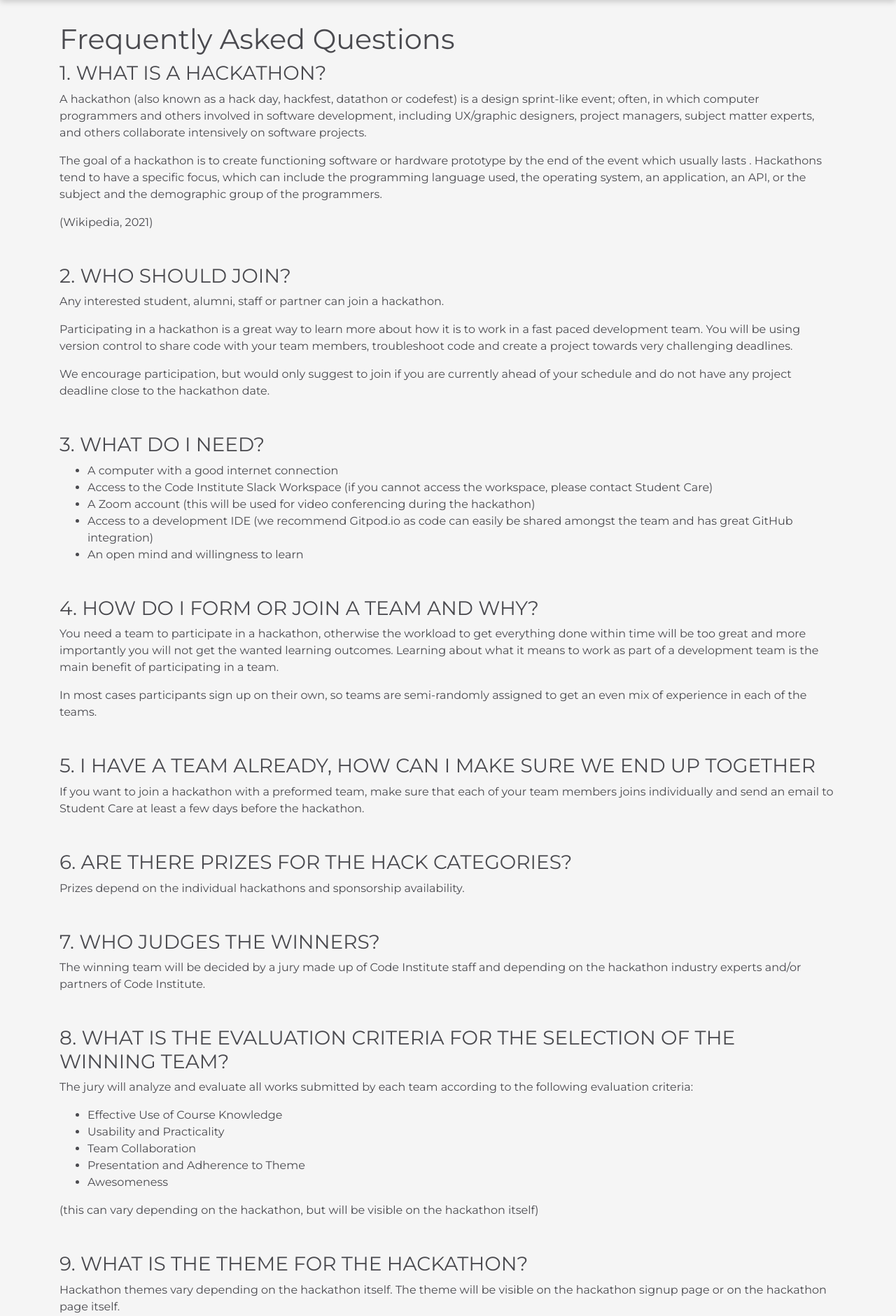
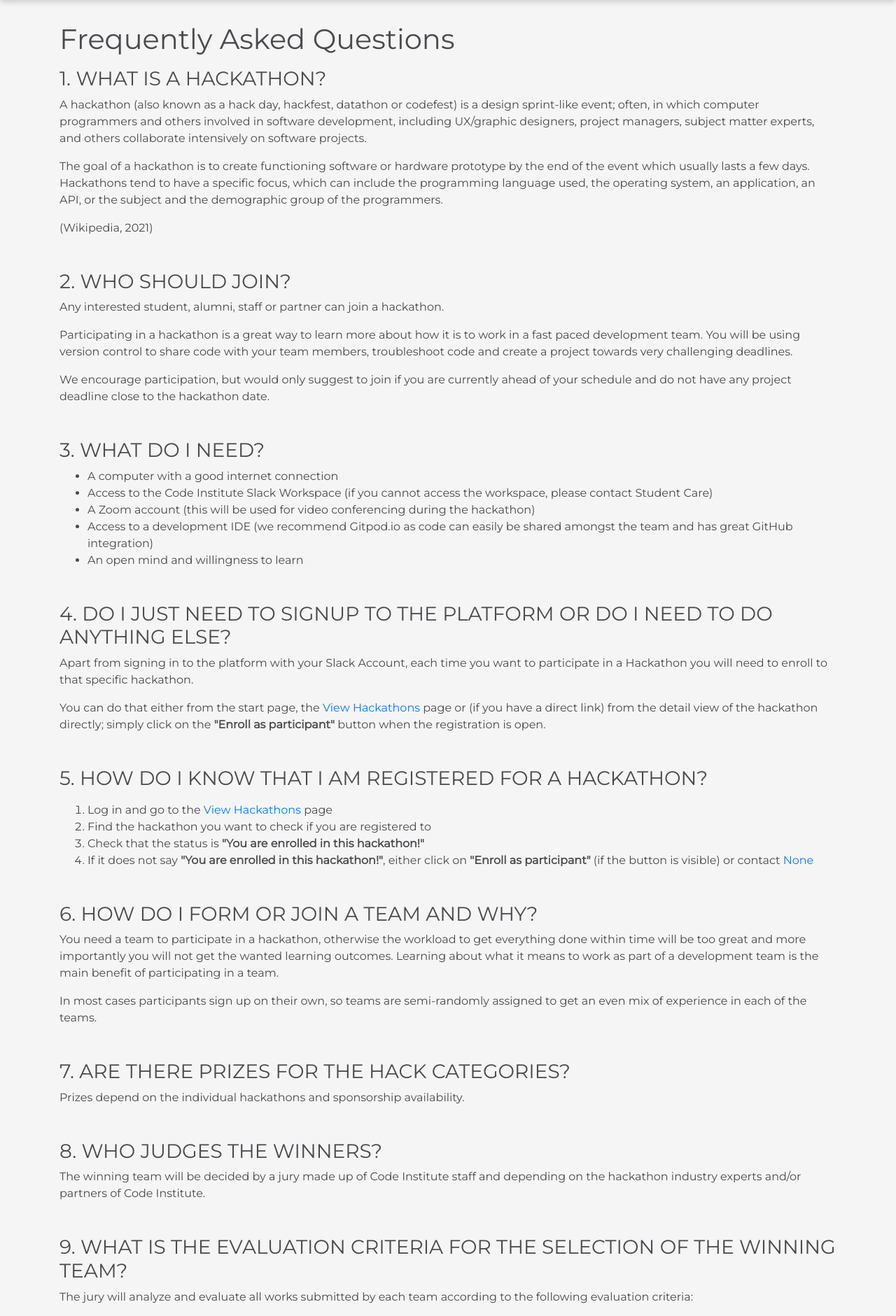
Before and after one commit to Code-Institute-Community/ci-hackathon-app, a Django app: page /faq/ in a window 1280 px wide. Shown: the part 56-1937 px from the top of the page at 70% size. Run offline with Django 3.2, Linux system fonts and the light colour scheme; some libraries are stand-ins or nearby versions.

Commit message:
#M14. Misc cleanup changes and improvements (#150)

```diff
--- a/hackathon/templates/hackathon/hackathon_view.html
+++ b/hackathon/templates/hackathon/hackathon_view.html
@@ -95,7 +95,8 @@
                                     <div class="card-text">
                                         <p class="text-left card-text-title">Team members:</p>
                                         {% for participant in team.participants.get_queryset %}
-                                            <p><a href="#" class="user-github-icon" target="_blank"><i class="fab fa-github-square"></i></a>
+                                            <p>
+                                                <i class="fas fa-user-circle mr-2"></i>
                                                 {{ participant.slack_display_name }}
                                             </p>
                                         {% endfor %}
@@ -124,7 +125,7 @@
                     {% endfor %}
                 {% else %}
                     <div class="col-sm-12">
-                        <p>No teams have registered for this yet! Be the first?</p>
+                        <p>Teams have not been distributed yet.</p>
                     </div>
                 {% endif %}
             </div>
--- a/hackathon/templates/hackathon/includes/enrollpart.html
+++ b/hackathon/templates/hackathon/includes/enrollpart.html
@@ -20,7 +20,7 @@
         {% if hackathon.status == 'hack_in_progress' or hackathon.status == 'judging' %}
         You are participanting in this hackathon.
         {% elif hackathon.status == 'finished' %}
-        You are participated in this hackathon.
+        You participated in this hackathon.
         {% endif %}
     {% else %}
     Registrations for this hackathon are currently not open.
--- a/home/urls.py
+++ b/home/urls.py
@@ -4,7 +4,6 @@ from . import views
 urlpatterns = [
     path("", views.home, name="home"),
     path("faq/", views.faq, name="faq"),
-    path("judging_criteria/", views.judging_criteria, name="judging_criteria"),
     path("plagiarism_policy/", views.plagiarism_policy, name="plagiarism_policy"),
     path("privacy_policy/", views.privacy_policy, name="privacy_policy"),
     path("post_login/", views.index, name="post_login"),
--- a/home/views.py
+++ b/home/views.py
@@ -28,7 +28,7 @@ def home(request):
     """
     hackathons = Hackathon.objects.filter(
         status__in=PUBLIC_STATUSES,
-        organisation=1).all()
+        organisation=1).order_by('id')
     paginator = Paginator(hackathons, 2)
     page = request.GET.get('page')
     paged_hackathons = paginator.get_page(page)
@@ -41,12 +41,6 @@ def faq(request):
     support_email = settings.SUPPORT_EMAIL
 
     return render(request, "faq.html", {'support_email': support_email})
-
-
-def judging_criteria(request):
-    """ A view to return the Judging Criteria page """
-
-    return render(request, "judging-criteria.html")
 
 
 def plagiarism_policy(request):
--- a/requirements.txt
+++ b/requirements.txt
@@ -26,6 +26,7 @@ python3-openid==3.2.0
 pytz==2020.1
 requests==2.24.0
 requests-oauthlib==1.3.0
+sentry-sdk==0.10.2
 six==1.15.0
 sqlparse==0.3.1
 traitlets==5.0.5
--- a/static/css/allauthstyles.css
+++ b/static/css/allauthstyles.css
@@ -68,3 +68,9 @@ html form button:hover {
     font-style: italic;
     color: var(--p-orange);
 }
+
+.signin-subheading {
+    font-style: italic;
+    margin-top: 50px;
+    font-size: .85rem;
+}
--- a/teams/templates/includes/showcase_member.html
+++ b/teams/templates/includes/showcase_member.html
@@ -12,6 +12,6 @@
     {% else %}
     <!-- Greasemann, CC BY-SA 4.0 <https://creativecommons.org/licenses/by-sa/4.0>, via Wikimedia Commons -->
     <img class="card-img-top team-member-img"
-        src="{{% static 'img/profiles/profile.png' %}" alt="Profile Image">
+        src="{% static 'img/profiles/profile.png' %}" alt="Profile Image">
     {% endif %}
 </div>
--- a/templates/base.html
+++ b/templates/base.html
@@ -29,8 +29,8 @@
     <main class="container main-content-shadow">
         {% if request.user.is_authenticated and not request.user.current_lms_module %}
         <div class="alert alert-info" role="alert">
-            You have not entered what part of the programme you are currently at. Please go to your profile
-            so we can make sure we match you up with the right people during a hackathon.
+            You have not entered what part of the programme you are currently at. Please go to your profile and add it
+            so we can make sure that there is a fair distribution of experience amongst hackathon teams.
             <a role="button" href="/accounts/edit_profile/" class="btn btn-sm btn-primary">Change Now!</a>
         </div>
         {% endif %}
--- a/templates/faq.html
+++ b/templates/faq.html
@@ -3,8 +3,7 @@
 {% block content %}
 
 <h1>Frequently Asked Questions</h1>
-<!-- help needed -->
-<h3>
+<h3 class="mt-3">
     1. WHAT IS A HACKATHON?
 </h3>
 <p>A hackathon (also known as a hack day, hackfest, datathon or codefest) is a
@@ -15,7 +14,7 @@
 </p>
 <p>
     The goal of a hackathon is to create functioning software or hardware prototype
-    by the end of the event which usually lasts . Hackathons tend to have a specific
+    by the end of the event which usually lasts a few days. Hackathons tend to have a specific
     focus, which can include the programming language used, the operating system,
     an application, an API, or the subject and the demographic group of the programmers.
 </p>
@@ -61,7 +60,44 @@
     </li>
 </ul>
 <h3 class="mt-5">
-    4. HOW DO I FORM OR JOIN A TEAM AND WHY?
+    4. DO I JUST NEED TO SIGNUP TO THE PLATFORM OR DO I NEED TO DO ANYTHING ELSE?
+</h3>
+<p>
+    Apart from signing in to the platform with your Slack Account, each time
+    you want to participate in a Hackathon you will need to enroll to that
+    specific hackathon.
+</p>
+<p>
+    You can do that either from the start page, the
+    <a href="{% url 'hackathon:hackathon-list' %}">View Hackathons</a> page
+    or (if you have a direct link) from the detail view of the hackathon directly;
+    simply click on the <strong>"Enroll as participant"</strong> button when
+    the registration is open.
+</p>
+<h3 class="mt-5">
+    5. HOW DO I KNOW THAT I AM REGISTERED FOR A HACKATHON?
+</h3>
+<p>
+    <ol>
+        <li>
+            Log in and go to the <a href="{% url 'hackathon:hackathon-list' %}">View Hackathons</a> page
+        </li>
+        <li>
+            Find the hackathon you want to check if you are registered to
+        </li>
+        <li>
+            Check that the status is <strong>"You are enrolled in this hackathon!"</strong>
+        </li>
+        <li>
+            If it does not say <strong>"You are enrolled in this hackathon!"</strong>, either
+            click on <strong>"Enroll as participant"</strong> (if the button is visible) or
+            contact <a href="mailto:{{support_email}}">{{support_email}}</a>
+        </li>
+    </ol>
+</p>
+
+<h3 class="mt-5">
+    6. HOW DO I FORM OR JOIN A TEAM AND WHY?
 </h3>
 <p>
     You need a team to participate in a hackathon, otherwise the workload to
@@ -75,23 +111,13 @@
     assigned to get an even mix of experience in each of the teams.
 </p>
 <h3 class="mt-5">
-    5. I HAVE A TEAM ALREADY, HOW CAN I MAKE SURE WE END UP TOGETHER
-</h3>
-<p>
-    If you want to join a hackathon with a preformed team, make sure that each
-    of your team members joins individually and send an email to
-    {% if not support_email %}Student Care{% else %}
-    <a href="mailto:{{support_email}}">{{support_email}}</a>{% endif %} at
-    least a few days before the hackathon.
-</p>
-<h3 class="mt-5">
-    6. ARE THERE PRIZES FOR THE HACK CATEGORIES?
+    7. ARE THERE PRIZES FOR THE HACK CATEGORIES?
 </h3>
 <p>
     Prizes depend on the individual hackathons and sponsorship availability.
 </p>
 <h3 class="mt-5">
-    7. WHO JUDGES THE WINNERS?
+    8. WHO JUDGES THE WINNERS?
 </h3>
 <p>
     The winning team will be decided by a jury made up of Code Institute staff
@@ -99,7 +125,7 @@
     Institute.
 </p>
 <h3 class="mt-5">
-    8. WHAT IS THE EVALUATION CRITERIA FOR THE SELECTION OF THE WINNING TEAM?
+    9. WHAT IS THE EVALUATION CRITERIA FOR THE SELECTION OF THE WINNING TEAM?
 </h3>
 <p>
     The jury will analyze and evaluate all works submitted by each team
@@ -127,7 +153,7 @@
     hackathon itself)
 </p>
 <h3 class="mt-5">
-    9. WHAT IS THE THEME FOR THE HACKATHON?
+    10. WHAT IS THE THEME FOR THE HACKATHON?
 </h3>
 <p>
     Hackathon themes vary depending on the hackathon itself. The theme will be
--- a/templates/includes/footer.html
+++ b/templates/includes/footer.html
@@ -4,8 +4,11 @@
             <h4>Policies</h4>
             <ul>
                 <li>
+                    <a href="http://bit.ly/Slack_Code_Conduct_CI" target="_blank">Community Guidelines</a>
+                </li>
+                <li>
                     <!-- To link to own Privacy Policy page once built -->
-                    <a href="{% url 'privacy_policy' %}" target=" _blank">Privacy Policy</a>
+                    <a href="https://codeinstitute.net/privacy-policy/" target=" _blank">Privacy Policy</a>
                 </li>
                 <li>
                     <!-- To link to own Plagiarism Policy page once built -->
@@ -23,9 +26,6 @@
                 </li>
                 {% if user.is_authenticated %}
                 <li>
-                    <a href="{% url 'judging_criteria' %}">Judging Criteria</a>
-                </li>
-                <li>
                     <a href="{% url 'resources' %}">Useful Resources</a>
                 </li>
                 {% endif %}
@@ -40,10 +40,10 @@
                 About Us
             </h4>
             <p>
-                Code Institute is the leading global provider
-                of online coding education. Credit-rated by Edinburgh Napier University and validated by the Higher
-                Education Authority in Sweden, the Ministry of Communications in Singapore, and the Higher Education
-                Authority in Ireland.
+                Code Institute's mission is to change lives and careers by
+                delivering online, accelerated coding courses that are
+                University Credit rated and Jobs focused, enhanced by
+                technology, but delivered by people.
             </p>
         </div>
         <hr>
--- a/templates/includes/navbar.html
+++ b/templates/includes/navbar.html
@@ -14,6 +14,7 @@
                     <a class="nav-link" href="{% url 'home' %}">Home</a>
                 </li>
                 {% if user.is_authenticated %}
+                {% if user.is_superuser %}
                 <li class="nav-item dropdown">
                     <a class="nav-link dropdown-toggle" id="navbarHackathons" role="button" data-toggle="dropdown"
                         aria-haspopup="true" aria-expanded="false">
@@ -25,9 +26,13 @@
                         <a class="dropdown-item" href="{% url 'hackathon:create_hackathon' %}">Create Hackathon</a>
                         {% endif %}
                         <a class="dropdown-item" href="{% url 'hackathon:hackathon-list' %}">View Hackathons</a>
-                        <a class="dropdown-item" href="#">Winning Projects</a>
                     </div>
                 </li>
+                {% else %}
+                <li class="nav-item">
+                    <a class="nav-link" href="{% url 'hackathon:hackathon-list' %}">View Hackathons</a>
+                </li>
+                {% endif %}
                 <li class="nav-item dropdown">
                     <a class="nav-link dropdown-toggle" id="navbarResources" role="button" data-toggle="dropdown"
                         aria-haspopup="true" aria-expanded="false">
@@ -35,7 +40,6 @@
                     </a>
                     <div class="dropdown-menu" aria-labelledby="navbarResources">
                         <a class="dropdown-item" href="{% url 'faq' %}">FAQs</a>
-                        <a class="dropdown-item" href="{% url 'judging_criteria' %}">Judging Criteria</a>
                         <a class="dropdown-item" href="{% url 'resources' %}">Useful Resources</a>
                     </div>
                 </li>
```
Also changed, not shown: main/settings.py (+10 -0 lines), templates/allauth/socialaccount/snippets/slack_signin.html (+7 -0 lines), templates/judging-criteria.html (deleted, +0 -56 lines), templates/plagiarism-policy.html (+30 -1 lines).
